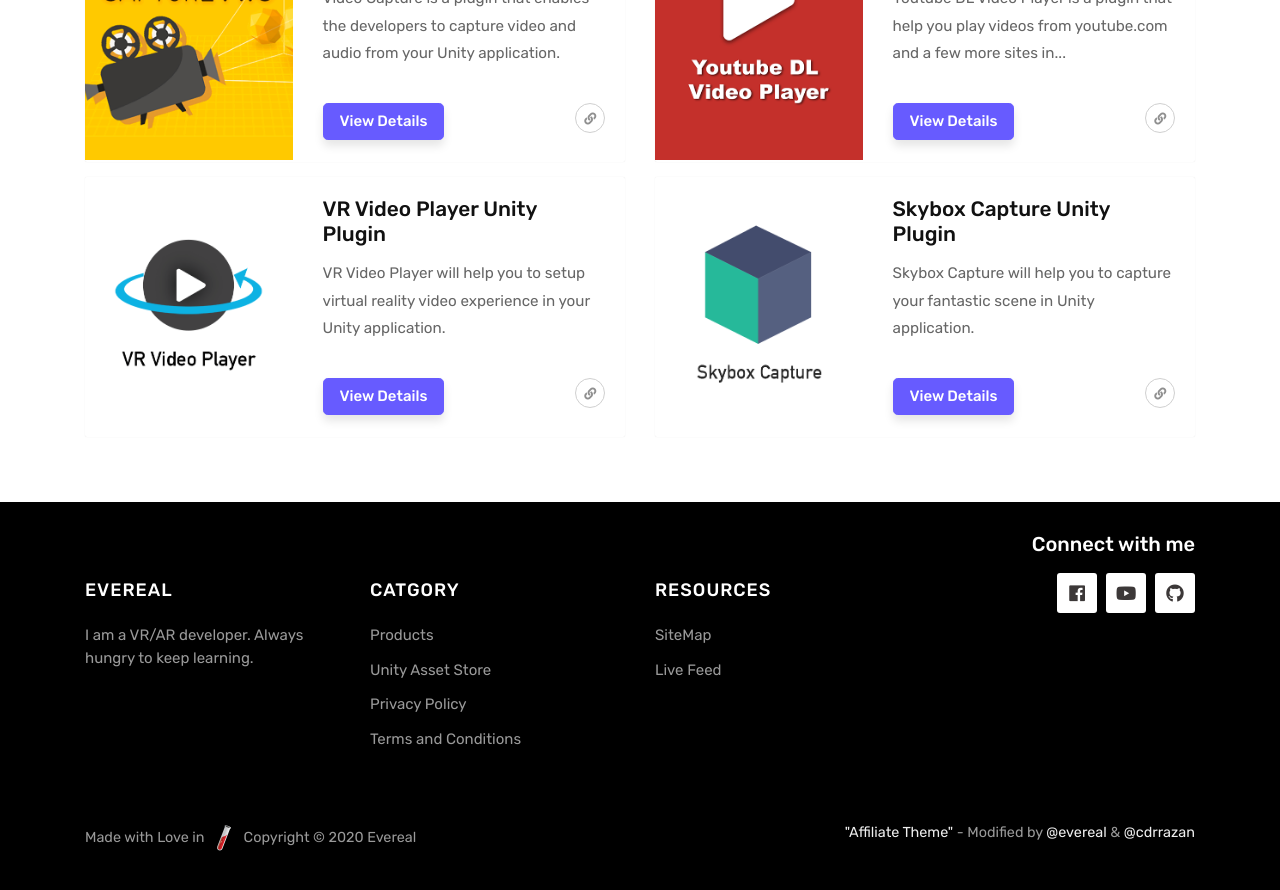
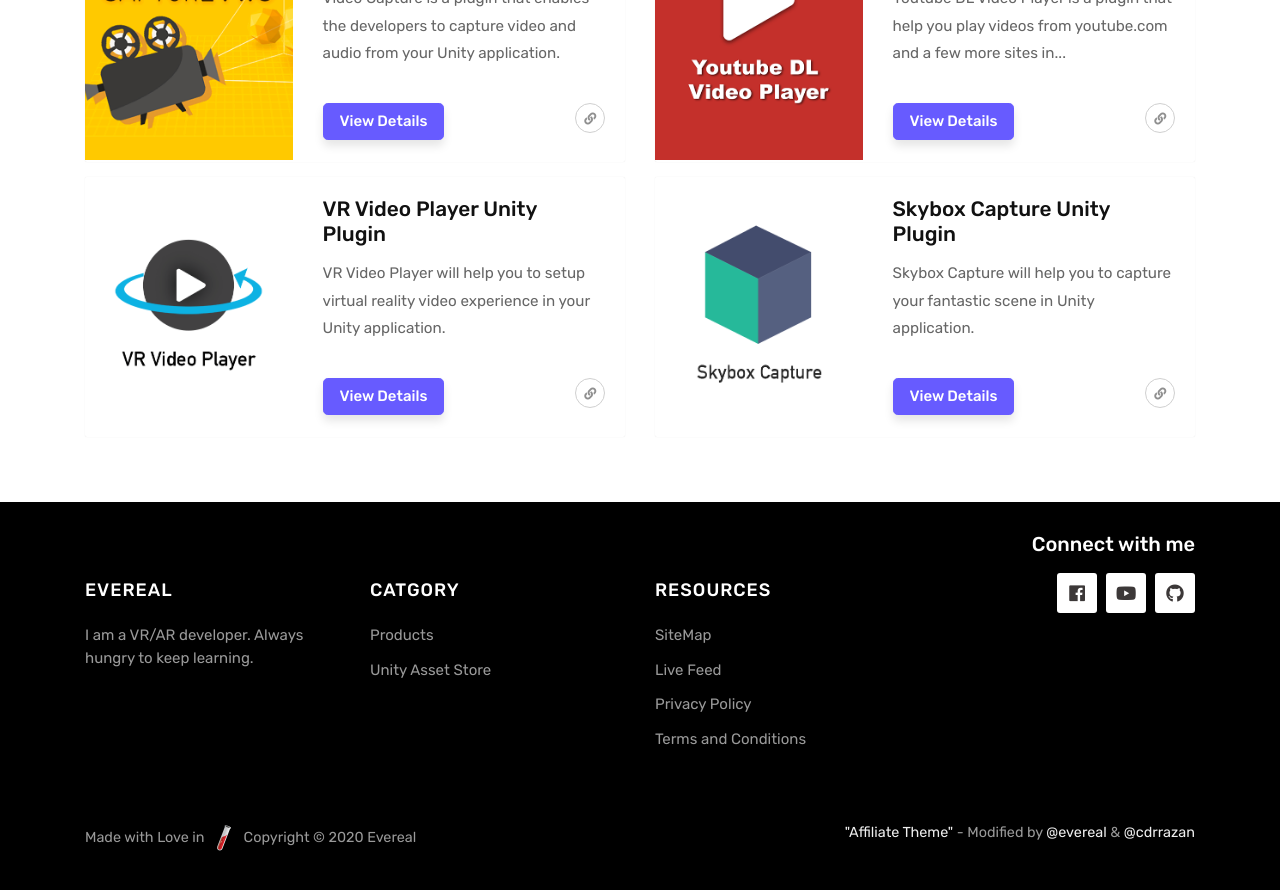
Before and after one commit to evereal/evereal-homepage, a Jekyll site: the page built from index.html, in a window 1280 px wide and 900 px high, scrolled down 690 px. Shown: the top 890 px of the window. Built offline with Jekyll 4.4.1, drawn with Linux system fonts in a browser that asks for light colours; nearby versions of some CDN libraries; the list of posts is cut into pages by our own code; some of the changed lines change nothing that is shown.

Commit message:
Update footer link

```diff
--- a/_layouts/default.html
+++ b/_layouts/default.html
@@ -109,10 +109,8 @@
                 <div class="footer-widget">
                 <h5 class="title">Catgory</h5>
                 <ul>
-                <li><a href="/products/">Products</a></li>
+                <li><a href="{{ site.baseurl }}/products/">Products</a></li>
                 <li><a target="_blank" href="https://assetstore.unity.com/publishers/26911">Unity Asset Store</a></li>
-                <li><a href="/privacy">Privacy Policy</a></li>
-                <li><a href="/terms">Terms and Conditions</a></li>
                 </ul>
                 </div>
                 </div>
@@ -123,6 +121,8 @@
                 <ul>
                 <li><a href="{{ site.baseurl }}/sitemap.xml">SiteMap</a></li>
                 <li><a href="{{ site.baseurl }}/feed.xml">Live Feed</a></li>
+                <li><a href="{{ site.baseurl }}/privacy">Privacy Policy</a></li>
+                <li><a href="{{ site.baseurl }}/terms">Terms and Conditions</a></li>
                 </ul>
                 </div>
                 </div>
```
